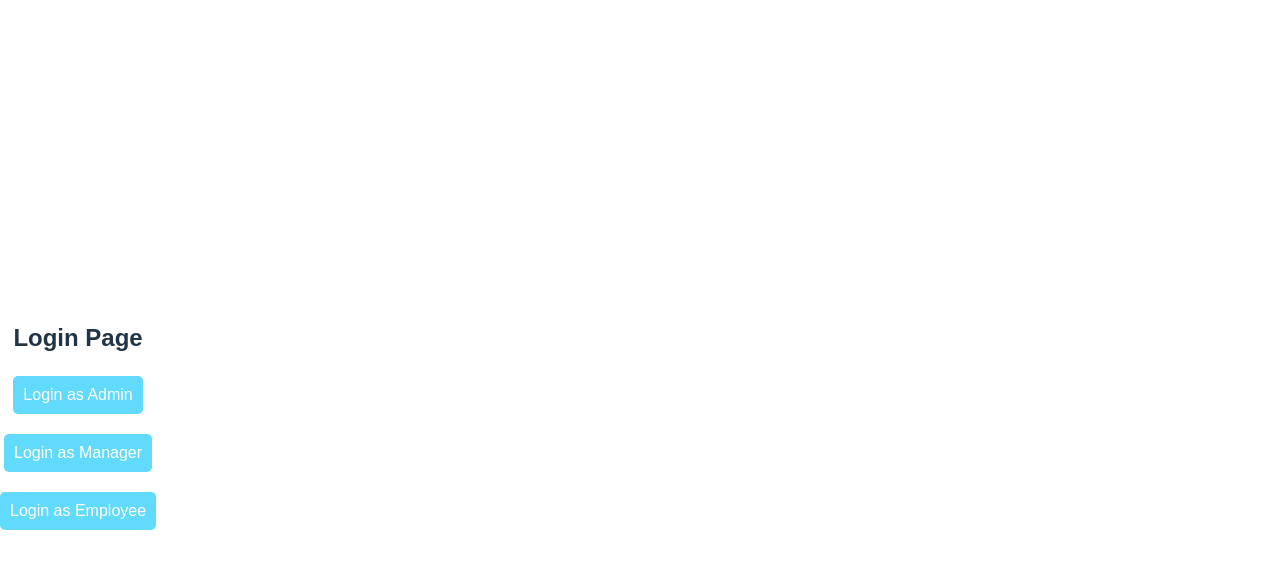
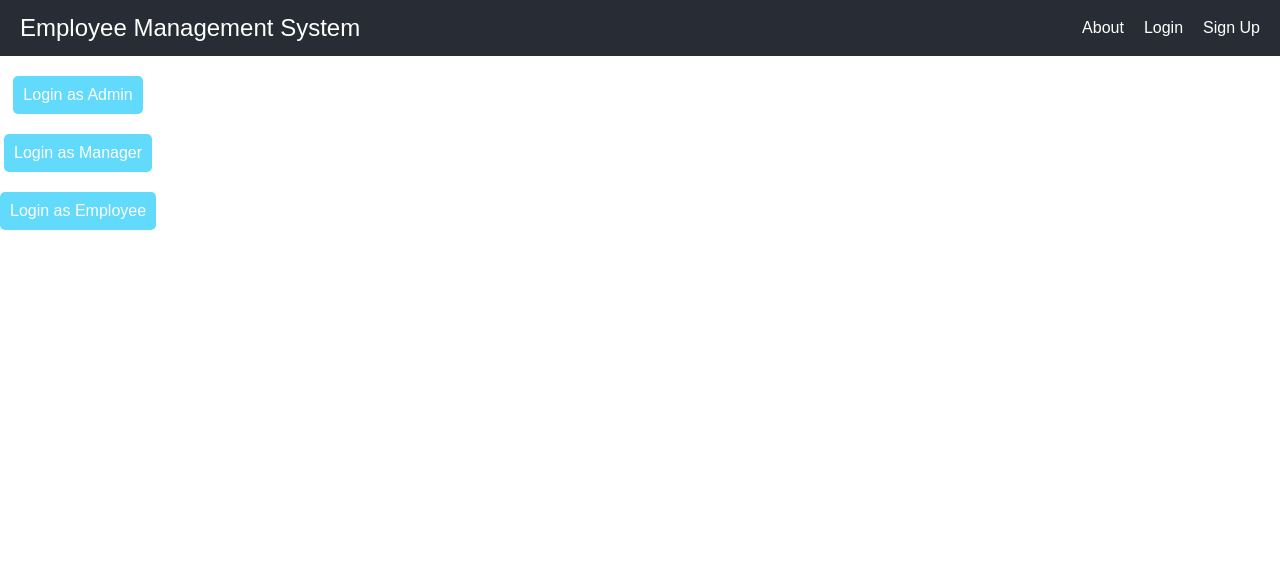
Before and after one commit to dennisnderitu254/Employee-Management-System, a React (Vite) app in the folder employeemgtsystem/: page /login in a window 1280 px wide. Shown: the top 568 px of the page. Built offline with nearby package versions, Linux system fonts and the light colour scheme.

Commit message:
adding navbar and styling to pages

```diff
--- a/employeemgtsystem/src/AboutPage.css
+++ b/employeemgtsystem/src/AboutPage.css
@@ -1,8 +1,13 @@
 .about-page {
+    /* display: flex; */
+    /* flex-direction: column; */
+    justify-content: center; /* Justify the content vertically */
+    align-items: center; /* Center the content horizontally */
     padding: 20px;
     font-family: Arial, sans-serif;
     max-width: 800px;
     margin: 0 auto;
+    text-align: justify; /* Ensure the text within the div is justified */
   }
 
   .about-page h1 {
@@ -13,4 +18,5 @@
   .about-page p {
     font-size: 1.2rem;
     line-height: 1.6;
+    text-align: justify;
   }
--- a/employeemgtsystem/src/LoginPage.css
+++ b/employeemgtsystem/src/LoginPage.css
@@ -1,8 +1,11 @@
-/* src/LoginPage.css */
 .login-page {
+  /* display: flex; */
+  /* flex-direction: column; */
+  justify-content: center; /* Center vertically */
+  align-items: center; /* Center horizontally */
+  height: 100vh; /* Full height of the viewport */
   text-align: center;
   font-family: Arial, sans-serif;
-  margin-top: 50px;
 }
 
 .login-buttons-container {
--- a/employeemgtsystem/src/LoginPage.tsx
+++ b/employeemgtsystem/src/LoginPage.tsx
@@ -1,11 +1,13 @@
 // src/LoginPage.tsx
 import React from 'react';
 import { Link } from 'react-router-dom';
+import Navbar from './Navbar';
 import './LoginPage.css';
 
 const LoginPage: React.FC = () => {
   return (
     <div className="login-page">
+    <Navbar />
       <h2>Login Page</h2>
       <div className="login-buttons-container">
         <Link to="/login/admin">
--- a/employeemgtsystem/src/SignUpPage.tsx
+++ b/employeemgtsystem/src/SignUpPage.tsx
@@ -1,5 +1,6 @@
 //src/SignUpPage.tsx
 import React, { useState } from 'react';
+import Navbar from './Navbar';
 import './SignUpPage.css';
 
 const SignUpPage: React.FC = () => {
@@ -20,6 +21,7 @@ const SignUpPage: React.FC = () => {
 
   return (
     <div className="sign-up-page">
+    <Navbar />
       <h2>Employee Sign Up</h2>
       <form onSubmit={handleSubmit}>
         <div className="form-group">
```
